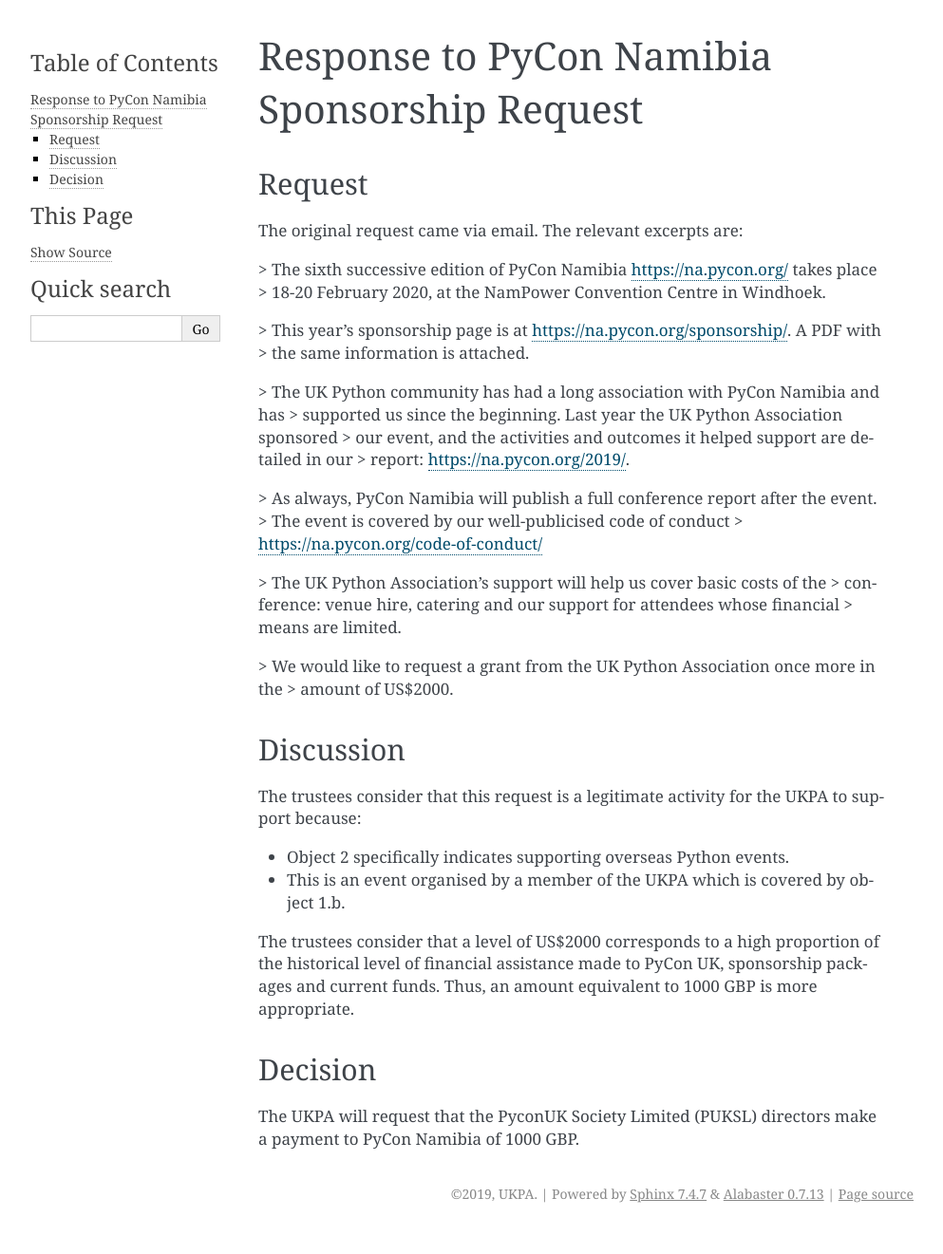
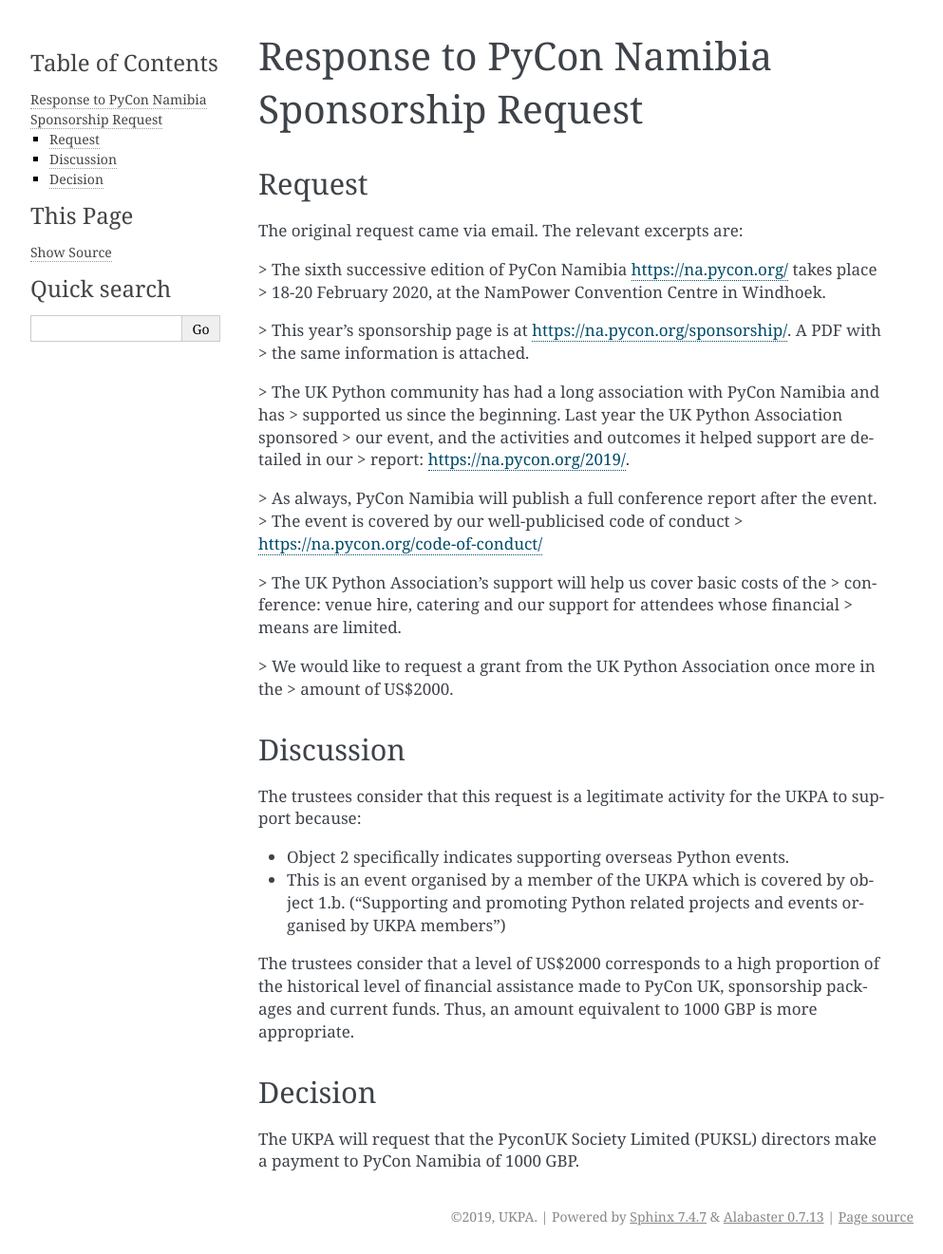
Before and after one commit to UKPythonAssociation/ukpa-internaldocs, a Sphinx documentation site: the page built from source/decisions/pyconna2020.rst, in a window 1280 px wide. Shown: the whole page at 95% size, without its empty margins (148-1141 px from the left). Built offline with Sphinx 7.4.7, drawn with Linux system fonts in a browser that asks for light colours; before the commit the page ends 1297 px from its top, so only the background shows below that.

Commit message:
Add the text of Object 1b

```diff
--- a/source/decisions/pyconna2020.rst
+++ b/source/decisions/pyconna2020.rst
@@ -41,7 +41,7 @@
 
 - Object 2 specifically indicates supporting overseas Python events.
 - This is an event organised by a member of the UKPA which is covered by object
-  1.b.
+  1.b. ("Supporting and promoting Python related projects and events organised by UKPA members")
 
 The trustees consider that a level of US$2000 corresponds to a high proportion
 of the historical level of financial assistance made to PyCon UK, sponsorship
```
